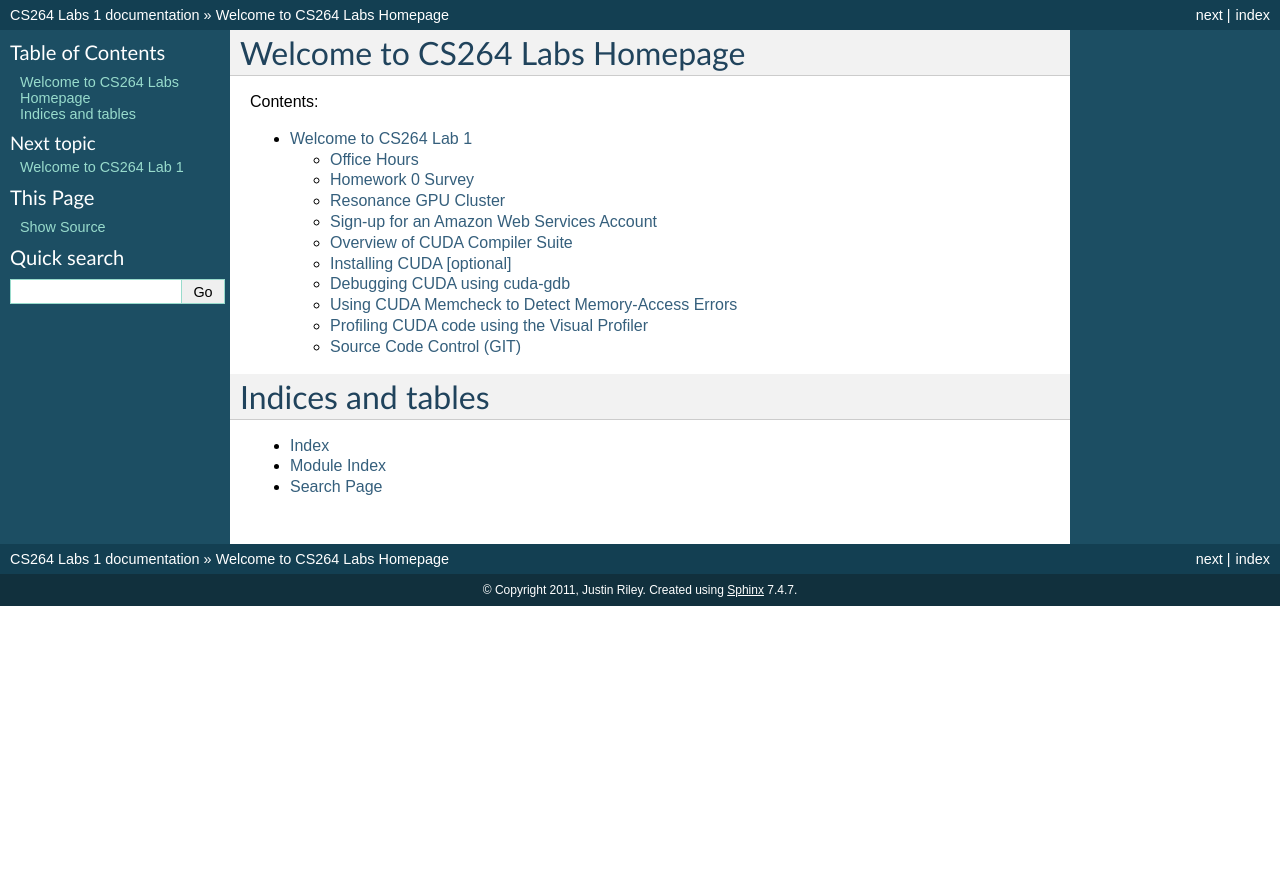
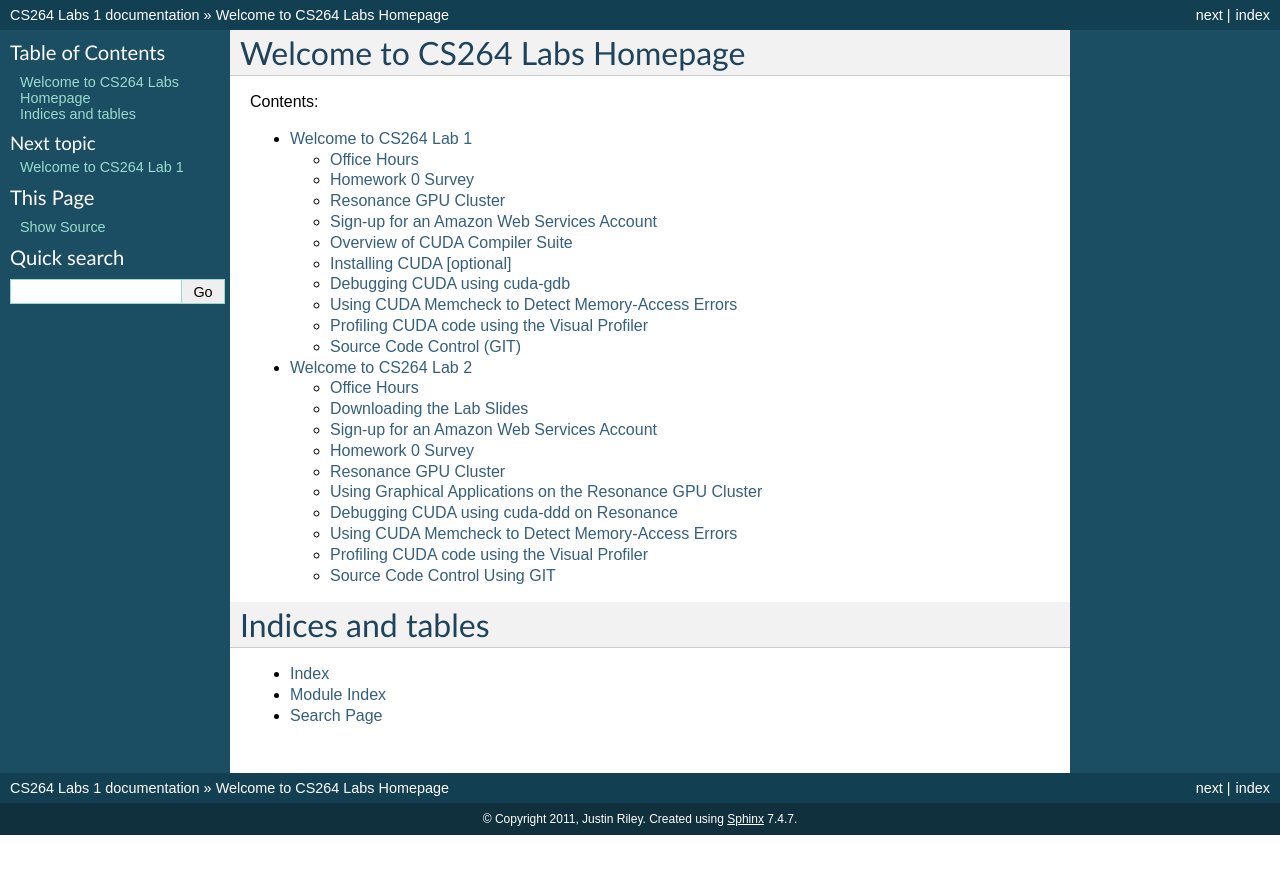
Before and after one commit to jtriley/cs264labs, a Sphinx documentation site: the page built from source/index.rst, in a window 1280 px wide. Shown: the top 874 px of the page. Built offline with Sphinx 7.4.7, drawn with Linux system fonts in a browser that asks for light colours; some of the changed lines change nothing that is shown.

Commit message:
added lab2
add pdf download version of all current lab slides (1 and 2 atm)

```diff
--- a/source/index.rst
+++ b/source/index.rst
@@ -12,6 +12,7 @@ Contents:
    :maxdepth: 2
 
    lab1.rst
+   lab2.rst
 
 
 Indices and tables
--- /dev/null
+++ b/source/lab2.rst
@@ -0,0 +1,464 @@
+Welcome to CS264 Lab 2
+======================
+
+Justin Riley (staff 'at' cs264 'dot' org)
+
+Software Tools for Academics and Researchers
+
+Office of Educational Innovation and Technology
+
+Massachusetts Institute of Technology
+
+Office Hours
+------------
+
+**Date/Time**: Fridays 3:00pm - 5:00pm
+
+**Location**: NE-48-308, 77 Massachusetts Ave, Cambridge, MA 02139
+
+Downloading the Lab Slides
+--------------------------
+For those that are interested in looking over the slides for the first two labs you can download them `here <http://github.com/jtriley/cs264labs/tree/master/pdfs/cs264labs.pdf>`_
+
+Sign-up for an Amazon Web Services Account
+------------------------------------------
+If you haven't already done so please sign-up for an Amazon Web Services (AWS) account and provide your AWS user id in the `homework 0 survey <http://www.cs264.org/homeworks/homeworks/hw0.php>`_. Please see homework 0 for detailed instructions on how to sign up for an Amazon Web Services account and also how to sign up for the Elastic Compute Cloud (EC2) web service.
+
+Homework 0 Survey
+-----------------
+If you haven't already done so please fill out and submit the `homework 0 survey <http://www.cs264.org/homeworks/homeworks/hw0.php>`_.
+
+Resonance GPU Cluster
+---------------------
+Several people have had issues connecting to the resonance cluster:
+
+.. code-block:: none
+
+    $ gpu-login
+    Your job 2432796 ("QLOGIN") has been submitted
+    waiting for interactive job to be scheduled ...
+    Your interactive job 2432796 has been successfully scheduled.
+    Establishing /opt/gridengine/bin/rocks-qlogin.sh session to host cuda-5-0.local ...
+    Connection closed by 10.101.43.244
+    /opt/gridengine/bin/rocks-qlogin.sh exited with exit code 255
+
+This particular error occurs because you haven't yet been given full access to the resonance CUDA cluster. IRCS has been kind enough to relax the requirements for full access and has also removed the need to enable SSH Agent forwarding. This means anyone that is able to login to resonance.seas.harvard.edu should be able to use gpu-login without issues. If you're still having issues logging in to resonance or using the gpu-login command please send an email to ircshelp@seas.harvard.edu.
+
+Another commonly reported error:
+
+.. code-block:: none
+
+    $ gpu-login
+    Your job 2433281 ("QLOGIN") has been submitted
+    waiting for interactive job to be scheduled ...timeout (5 s) expired while waiting on socket fd 4
+
+This issue is generally caused by having another already active session running. This can happen if you don't exit out of a previous gpu-login session correctly. To prevent this make sure that you always type "exit" when you're done using a gpu-login session. If this error occurs you need to first cancel the old session:
+
+.. code-block:: none
+
+    $ qstat
+    job-ID  prior   name       user         state submit/start at     queue                          slots ja-task-ID
+    -----------------------------------------------------------------------------------------------------------------
+    2433880 0.56895 QLOGIN     jtriley      r     02/03/2011 15:40:41 gpu-interactive.q@cuda-1-1.loc     1
+
+    $ qdel 2433880
+
+After you've cancelled your previous gpu-login session you should now be able to use the gpu-login command without error assuming there are enough available GPU nodes to schedule your gpu-login session.
+
+Using Graphical Applications on the Resonance GPU Cluster
+---------------------------------------------------------
+In order to use graphical applications such as the CUDA Profiler and the DDD debugger you will need to enable X11 forwarding in your SSH client configuration.
+
+On Linux/Mac this can be accomplished using the -X flag:
+
+.. code-block:: none
+
+    $ ssh -i ~/.ssh/myprivkey -A -X myuser@resonance.seas.harvard.edu
+
+If you wish to set this permanently you can do this using the ~/.ssh/config file. If the 'config' file does not exist in the ~/.ssh directory you will need to create it. Then you can permanently enable the -X option anytime you ssh to resonance by putting the following in ~/.ssh/config:
+
+**NOTE**: On Mac you will need to install the X server that comes with Mac. If you do not already have X installed you can install it from the Mac OSX installer CD.
+
+.. code-block:: none
+
+    $ vim ~/.ssh/config
+    (add the following lines to the file)
+    Host resonance*
+        HostName resonance.seas.harvard.edu
+        IdentityFile /path/to/your/privkey
+        ForwardX11 yes
+        ForwardAgent yes
+
+On Windows you will need to download and install an X server. `Xming <http://sourceforge.net/projects/xming/files/Xming/6.9.0.31/>`_ is freely available and works well with `Putty <http://www.chiark.greenend.org.uk/~sgtatham/putty/>`_. After you've installed and started the X server you will need to configure Putty to "Enable X11 forwarding".
+
+`Here's a guide on how to configure Xming and Putty on Windows <http://www.math.umn.edu/systems_guide/putty_xwin32.html>`_ (thanks to Robert Bowden for posting the link on the forums!)
+
+Debugging CUDA using cuda-ddd on Resonance
+------------------------------------------
+In this Lab we will take a look at how to remotely use the Data Display Debugger (DDD) application to graphically debug our CUDA code. DDD allows you to debug and monitor variables via a graphical console. You will still need to know how to switch between CUDA threads as we did in the first Lab using cuda-gdb, however, printing and monitoring variables should be much easier with DDD.
+
+The first step is to login to resonance with X11 forwarding enabled and run the 'gpu-login' command:
+
+.. code-block:: none
+
+    $ ssh -i ~/.ssh/myprivkey -X -A username@resonance.seas.harvard.edu
+    $ gpu-login
+
+Once you've successfully been logged in to a GPU-enabled machine you will then need to add the cuda-ddd package in order to access the 'cuda-ddd' command:
+
+.. code-block:: none
+
+    $ module load packages/ddd/3.3.12
+
+If you configured your ~/.bashrc or ~/.bash_profile to permanently load packages as disussed in HW0 you should be able to permanently load cuda-ddd using:
+
+.. code-block:: none
+
+    $ module initadd packages/ddd/3.3.12
+
+Once you've added the ddd package you should now be able to run the cuda-ddd command:
+
+.. code-block:: none
+
+    $ cuda-ddd
+
+.. raw:: latex
+
+    \newpage
+
+Provided you've successfully configured X11 forwarding you should now see a window popping up on your desktop.
+
+This window is the cuda-ddd application running remotely on resonance:
+
+
+.. image:: _static/ddd_main.png
+
+.. raw:: latex
+
+    \newpage
+
+Now that we've launched ddd let's open the example program from HW0 (**don't forget to compile with -g -G flags!**).
+
+To do this go to File->Open Program:
+
+.. image:: _static/ddd_open_prog_dialog.png
+
+.. raw:: latex
+
+    \newpage
+
+This will prompt you with a dialog asking you to select the program you want to run. Select the example CUDA program from HW0 and press the "Open" button:
+
+.. image:: _static/ddd_select_prog_dialog.png
+
+.. raw:: latex
+
+    \newpage
+
+Once you've opened the example program you should see:
+
+.. image:: _static/ddd_after_open.png
+
+.. raw:: latex
+
+    \newpage
+
+The next step is to create a breakpoint. You can do this by typing a 'break' command in the cuda-gdb console in the bottom pane of DDD:
+
+.. image:: _static/ddd_set_breakpoint.png
+
+.. raw:: latex
+
+    \newpage
+
+You can also set a breakpoint graphically by right clicking the line you're interesetd in (make sure to right-click in the whitespace before the line) and selecting "Set breakpoint":
+
+.. image:: _static/ddd_set_breakpoint_menu.png
+
+.. raw:: latex
+
+    \newpage
+
+In this example we've added a breakpoint at the *mangleGPU* function.
+
+Now that we have a breakpoint set it's time to run your program. To do this go to Program->Run...:
+
+.. image:: _static/ddd_run_program.png
+
+.. raw:: latex
+
+    \newpage
+
+This will prompt you with a dialog to enter arguments. If your code does not take arguments you may simply press the "Run" button to start your program within the CUDA debugger. The example code in HW0 requires a -string argument so we add it here:
+
+.. image:: _static/ddd_run_program_args.png
+
+.. raw:: latex
+
+    \newpage
+
+After you press the "Run" button in the arguments dialog your program will run and the debugger will stop at the first defined breakpoint (mangleGPU in this case). You can now use your mouse to hover over variables and inspect their current values:
+
+.. image:: _static/ddd_highlight_variable.png
+
+.. raw:: latex
+
+    \newpage
+
+In addition to highlighting we can monitor variables using DDD. This will allow us to select many different variables we're interested in and inspect them all at once each time we step through the code or switch GPU threads. In order to add a monitor for a variable simply highlight the variable you're interested in, right-click, and select *Display <varname>*:
+
+.. image:: _static/ddd_add_variable_monitor.png
+
+.. raw:: latex
+
+    \newpage
+
+Notice how a new variable gets added to the top window pane in DDD. This pane is the variable monitoring pane. Each time you right click a variable and select the *Display <varname* item it should show up in the variable monitoring pane.
+
+.. image:: _static/ddd_monitor_pane.png
+
+.. raw:: latex
+
+    \newpage
+
+Now that we have our monitors set up, let's switch GPU threads and see how the variable monitor pane updates all the values we're interested in.
+
+.. image:: _static/ddd_monitor_threads.png
+
+.. raw:: latex
+
+    \newpage
+
+This concludes our introduction to using the DDD program to debug CUDA code. For more information on all of DDD's features please have a look at the `DDD user manual <http://www.gnu.org/manual/ddd/html_mono/ddd.html>`_.
+
+Using CUDA Memcheck to Detect Memory-Access Errors
+--------------------------------------------------
+The CUDA memcheck tool helps to detect errors in your code related to memory-access issues. There are two ways to use the CUDA memcheck utility. You can use the cuda-memcheck command line tool to simply run your code and report the errors it finds:
+
+.. code-block:: none
+
+    cuda-memcheck example -string='hi there class'
+
+    ========= CUDA-MEMCHECK
+    Using device 0: Tesla T10 Processor
+    Current date/time: (1296164555) Thu Jan 27 16:42:35 2011
+    Input string:      hi there class
+    CPU result:        sishtiitetst c
+    GPU result:        sishtiitetst c
+    ========= ERROR SUMMARY: 0 errors
+
+This approach will simply print out any errors it found. In this case since the example.cu code included in Homework 0 does not have any memory errors the number of errors reported is 0.
+
+Another option is to use the memcheck utility within the CUDA debugger. This has the advantage that when a memory-access error is detected cuda-gdb will immediately drop you to a shell and allow you to inspect the state of the world. This approach is a bit more complicated given that you have to launch and manage the debugger but it can be extremely powerful when fixing those hard to find bugs.
+
+.. code-block:: none
+
+    (cuda-gdb) set cuda memcheck on
+    (cuda-gdb) r
+    Starting program: memcheck_demo
+    [Thread debugging using libthread_db enabled]
+    [New process 23653]
+    Running unaligned_kernel
+    [New Thread 140415864006416 (LWP 23653)]
+    [Launch of CUDA Kernel 0 on Device 0]
+
+    Program received signal CUDA_EXCEPTION_1, Lane Illegal Address.
+    [Switching to CUDA Kernel 0 (<<<(0,0),(0,0,0)>>>)]
+    0x0000000000992e68 in unaligned_kernel <<<(1,1),(1,1,1)>>> () at
+    memcheck_demo.cu:5
+    5
+    *(int*) ((char*)&x + 1) = 42;
+    (cuda-gdb) p &x
+    $1 = (@global int *) 0x42c00
+
+    (cuda-gdb) c
+    Continuing.
+    Program terminated with signal CUDA_EXCEPTION_1, Lane Illegal Address.
+    The program no longer exists.
+    (cuda-gdb)
+
+The above output is from the code included in the `cuda-memcheck user manual <http://people.maths.ox.ac.uk/gilesm/cuda/doc/cuda-memcheck.pdf>`_. This code purposefully makes misaligned and out of bound memory accesses in order to demonstrate the behavior within cuda-gdb.
+
+Profiling CUDA code using the Visual Profiler
+---------------------------------------------
+We will learn about profiling CUDA code in depth during upcoming lectures. For now we will take a practical look at the CUDA Visual Profiler. Specifically we'll learn how to launch the CUDA Visual Profiler, run our CUDA code, and look at the profiling results.
+
+If you wish to use the CUDA Visual Profiler on the resonance GPU cluster you will need to enable X11 forwarding and then use the gpu-login command to access a gpu-enabled node:
+
+.. code-block:: none
+
+    $ ssh -i ~/.ssh/myprivkey -A -X user@resonance.seas.harvard.edu
+    $ gpu-login
+
+After you've logged in you can launch the CUDA visual profiler using the "computeprof" command:
+
+.. code-block:: none
+
+    $ computeprof
+
+ 1 Once you've launched the profiler press the "Profile application" button in the "Session" pane.
+ 2 In the next dialog that comes up type in the full path to your compiled CUDA program in the "Launch" text field.
+ 3 Provide any arguments to your program in the "Arguments" text field. Leave this blank if your code doesn't take any arguments.
+ 4 Make sure the "Enable profiling at application launch" and "CUDA API Trace" settings are checked
+ 5 Press the "Launch" button at the bottom of the dialog to begin profiling.
+
+The profiler will now run and analyze your code execution times, memory usage patterns, etc for each function in your code. When it's finished it will display these stats in an excel spreadsheet-like fashion. You can also plot any given column of data for each method by right-clicking the column and selecting "Column plot". This is useful in determining which functions are your bottlenecks and might need fixing or refactoring.
+
+For more info on how to use the CUDA debugger please consult the `CUDA visual profiler user manual <http://developer.download.nvidia.com/compute/cuda/3_2_prod/toolkit/docs/VisualProfiler/Compute_Visual_Profiler_User_Guide.pdf>`_.
+
+Source Code Control Using GIT
+-------------------------
+What is GIT?
+
+ * One of the most used distributed version control systems
+ * Originally written by Linus Torvalds for supporting Linux Kernel development
+ * Available in most free software distributions
+ * Available for many operating systems (including Linux/Mac/Windows)
+ * Forges based on it available: Github, Gitorious, etc.
+
+Where does the name come from?
+
+From wikipedia: Linus Torvalds has quipped about the name "git", which is British English slang for a stupid or unpleasant person: "I'm an egotistical <expletive deleted>, and I name all my projects after myself. First Linux, now git."
+
+This section gives a very quick introduction to using git to manage local repositories. We will cover using git with remote servers later on.
+
+It's actually very easy to version control *any* directory on your computer using git. For the purpose of this walk-through let's make a blank project directory and enable version control via GIT:
+
+.. code-block:: none
+
+    $ mkdir mynewproj
+    $ cd mynewproj
+    $ git init
+    Initialized empty Git repository in /home/myuser/mynewproj/.git/
+
+Now that we've initialized version control in the *mynewproj* directory, let's add some project files:
+
+.. code-block:: none
+
+    $ vim ninjacuda.cu
+    (write some CUDA code and save)
+
+Now that we've worked so hard at creating a project file let's add it to version control:
+
+.. code-block:: none
+
+    $ git add ninjacuda.cu
+
+The *ninjacuda.cu* file is now in a "staging area" waiting to be committed. You can see this by running the "git status" command:
+
+.. code-block:: none
+
+    $ git status
+    # On branch master
+    #
+    # Initial commit
+    #
+    # Changes to be committed:
+    #   (use "git rm --cached <file>..." to unstage)
+    #
+    #        new file:   ninjacuda.cu
+    #
+
+Now that the ninjacuda.cu has been added to the staging area we can make changes to this file and check what's changed since we last ran "git add" on the file using the "git diff" command.
+
+.. code-block:: none
+
+    $ echo "whoops didnt mean to mess up the file" >> ninjacuda.cu
+    $ git diff
+    diff --git a/ninjacuda.cu b/ninjacuda.cu
+    index 37d4e6c..a4b7aa5 100644
+    --- a/ninjacuda.cu
+    +++ b/ninjacuda.cu
+    @@ -1 +1,2 @@
+     hi there
+     +whoops didnt mean to mess up the file
+
+We can also use the "git status" command to check what files have been updated. Here we see that we've indeed modified the ninjacuda.cu code:
+
+.. code-block:: none
+
+    $ git status
+    # On branch master
+    #
+    # Initial commit
+    #
+    # Changes to be committed:
+    #   (use "git rm --cached <file>..." to unstage)
+    #
+    #       new file:   ninjacuda.cu
+    #
+    # Changed but not updated:
+    #   (use "git add <file>..." to update what will be committed)
+    #   (use "git checkout -- <file>..." to discard changes in working directory)
+    #
+    #       modified:   ninjacuda.cu
+    #
+
+In this example we didn't mean to add this new line to our GPU code. Fortunately we can always revert back to the state it was in when we last ran "git add" on the file using the "git checkout" command:
+
+.. code-block:: none
+
+    $ git checkout ninjacuda.cu
+
+This is useful when you've made changes to a file that you don't wish to keep and just want to get back to the 'working version':
+
+If we had decided to *keep* the changes we made we would simply have run the "git add" command again and it would update the "staging area" with the latest changes to the file.
+
+Now that we're happy with the *ninjacuda.cu* file and have used "git add" to update the "staging area" with the latest changes let's go ahead and commit it to version control so that we can track our progress and always revert back to this working state if we need to in the future:
+
+Running "git status" again we should see the new file staged to be committed:
+
+.. code-block:: none
+
+    $ git status
+    # On branch master
+    #
+    # Initial commit
+    #
+    # Changes to be committed:
+    #   (use "git rm --cached <file>..." to unstage)
+    #
+    #        new file:   ninjacuda.cu
+    #
+
+Running "git commit" will launch an editor (determined by the $EDITOR environment variable) allowing us to type in a useful log message to attach to the commit. You will also see the (commented) output of the "git status" command below the first line in the editor:
+
+.. code-block:: none
+
+    $ git commit
+    my first commit
+    # Please enter the commit message for your changes. Lines starting
+    # with '#' will be ignored, and an empty message aborts the commit.
+    # On branch master
+    #
+    # Initial commit
+    #
+    # Changes to be committed:
+    #   (use "git rm --cached <file>..." to unstage)
+    #
+    #   new file:   ninjacuda.cu
+    #
+    [master (root-commit) e4bc1ba] my first commit
+     1 files changed, 1 insertions(+), 0 deletions(-)
+     create mode 100644 ninjacuda.cu
+
+Type a brief message explaining the changes you made and exit the editor. Congrats, you just made your first commit!
+
+If we look at the logs we can now take a look at the history of our (very small) project:
+
+.. code-block:: none
+
+    commit e4bc1baa38110c72409d9b5dcc3005d80b4c6593
+    Author: John Smith <john.s@example.com>
+    Date:   Thu Feb 3 18:33:55 2011 -0500
+
+        my first commit
+
+We'll learn later on how to use "remote" git repositories so that you can "push" and "pull" your commits to and from a remote git server. Having a remote git server allows you to back-up your work off-site and also allows you to access your work from anywhere.
+
+**NOTE**: There is a git server setup by SEAS for this course that is available to you while you develop the solutions to the homework problems and for your final projects.
+
+**Useful GIT Links:**
+ * GIT Homepage (http://git-scm.com/)
+ * Mac GIT Client (http://code.google.com/p/git-osx-installer/)
+ * Windows GIT Client (http://code.google.com/p/msysgit/)
```
Also changed, not shown: source/_static/ddd_add_variable_monitor.png (added), source/_static/ddd_after_open.png (added), source/_static/ddd_first_breakpoint.png (added), source/_static/ddd_highlight_variable.png (added), source/_static/ddd_main.png (added), source/_static/ddd_monitor_pane.png (added), source/_static/ddd_monitor_threads.png (added), source/_static/ddd_open_prog_dialog.png (added), source/_static/ddd_run_program.png (added), source/_static/ddd_run_program_args.png (added), source/_static/ddd_select_prog_dialog.png (added), source/_static/ddd_set_breakpoint.png (added), source/_static/ddd_set_breakpoint_menu.png (added), 1 other file.
